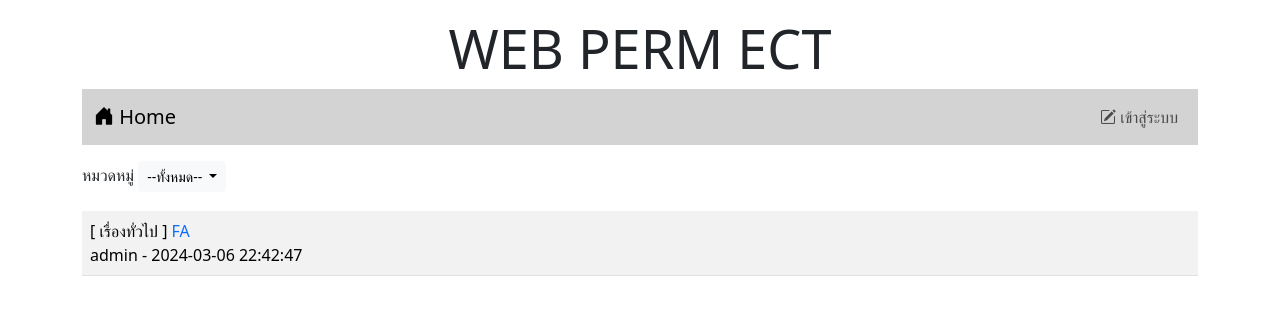
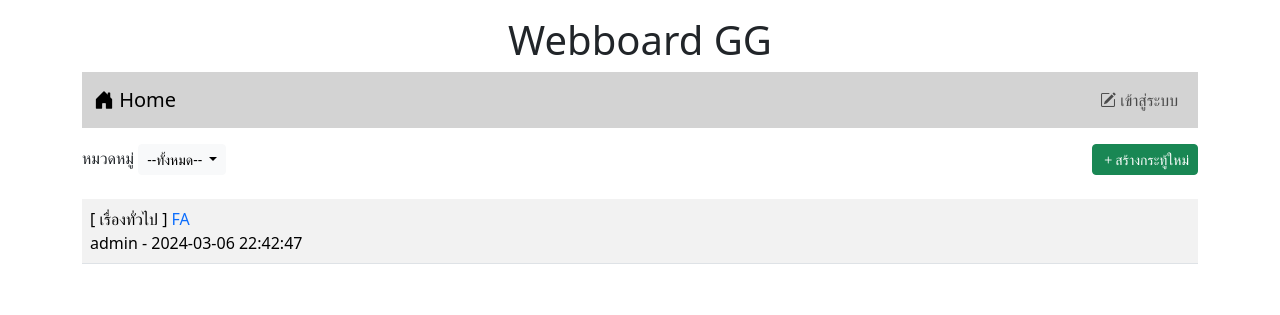
Before and after one commit to pramepree/Webboard_ECT_Prame_3, a PHP site: page / in a window 1280 px wide. Shown: the top 315 px of the page. Run offline with PHP 8.4, Linux system fonts and the light colour scheme; data comes from the database, SQL or seed files in the repository.

Commit message:
รอแก้

```diff
--- a/index.php
+++ b/index.php
@@ -6,41 +6,27 @@ session_start();
 
 <head>
     <meta charset="UTF-8">
+    <meta http-equiv="X-UA-Compatible" content="IE=edge">
     <meta name="viewport" content="width=device-width, initial-scale=1.0">
-    <link rel="stylesheet" href="bootstrap-5.3.2-dist/css/bootstrap.min.css">
-    <link rel="stylesheet" href="https://cdn.jsdelivr.net/npm/bootstrap-icons@1.11.3/font/bootstrap-icons.min.css">
-    <script src="bootstrap-5.3.2-dist/js/bootstrap.bundle.min.js"></script>
-    <title style="text-align: center; font-size: 54px;">WEB PERM WEB PERM</title>
+    <link href="https://cdn.jsdelivr.net/npm/bootstrap@5.3.0-alpha1/dist/css/bootstrap.min.css" rel="stylesheet" integrity="sha384-GLhlTQ8iRABdZLl6O3oVMWSktQOp6b7In1Zl3/Jr59b6EGGoI1aFkw7cmDA6j6gD" crossorigin="anonymous">
+    <script src="https://cdn.jsdelivr.net/npm/bootstrap@5.3.0-alpha1/dist/js/bootstrap.bundle.min.js" integrity="sha384-w76AqPfDkMBDXo30jS1Sgez6pr3x5MlQ1ZAGC+nuZB+EYdgRZgiwxhTBTkF7CXvN" crossorigin="anonymous"></script>
+    <link rel="stylesheet" href="https://cdn.jsdelivr.net/npm/bootstrap-icons@1.10.3/font/bootstrap-icons.css">
+    <title>Webboard PERM</title>
+    <script>
+        function myFunction() {
+            let r = confirm("ต้องการจะลบจริงหรือไม่ ??")
+            return r;
+        }
+    </script>
 </head>
 
 <body>
-    <div class="container-lg">
-        <h1 style="text-align: center;font-size: 54px;" class="mt-3">WEB PERM ECT</h1>
-        <nav class="navbar navbar-expand-lg" style="background-color:#d3d3d3;">
-            <div class="container-fluid">
-                <a class="navbar-brand" href="index.php"><i class="bi bi-house-door-fill"></i> Home</a>
-                <ul class="navbar-nav">
-                    <?php if (!isset($_SESSION['id'])) { ?>
-                        <li class="nav-item">
-                            <a class="nav-link" aria-current="page" href="login.php"><i class="bi bi-pencil-square"></i> เข้าสู่ระบบ</a>
-                        </li>
-                    <?php } else { ?>
-                        <li class="nav-item dropdown">
-                            <a class="btn btn-outline-secondary btn-sm dropdown-toggle" href="#" role="button" data-bs-toggle="dropdown" aria-expanded="false">
-                                <i class="bi bi-person-circle"></i> <?php echo $_SESSION['username']; ?>
-                            </a>
-                            <ul class="dropdown-menu">
-                                <li><a class="dropdown-item" href="logout.php"><i class="bi bi-power"></i> ออกจากระบบ</a></li>
-                            </ul>
-                        </li>
-                    <?php } ?>
-                </ul>
-            </div>
-        </nav>
+    <div class="container">
+        <h1 style="text-align: center;" class="mt-3">Webboard GG</h1>
+        <?php include "nav.php"; ?>
 
         <div class="mt-3 d-flex justify-content-between">
             <div>
-
                 <label>หมวดหมู่</label>
                 <span class="dropdown">
                     <button class="btn btn-light dropdown-toggle btn-sm" type="button" id="Button2" data-bs-toggle="dropdown" aria-expanded="false">--ทั้งหมด--
@@ -58,45 +44,34 @@ session_start();
                         ?>
                     </ul>
                 </span>
+            </div>
+            <div><a href="newpost.php" class="btn btn-success btn-sm">
+                    <i class="bi bi-plus"></i>สร้างกระทู้ใหม่
+                </a></div>
+        </div>
 
-            </div>
-            <container>
-                <hr>
-                <hr>
-            </container>
-            <?php if (isset($_SESSION['id'])) { ?>
-                <div><a href="newpost.php" class="btn btn-success btn-sm"><i class="bi bi-plus-circle">
-                        </i> สร้างกระทู้ใหม่</a></div>
-            <?php } ?>
-        </div>
-        <table class="table table-striped">
+
+        <table class="table table-striped mt-4">
             <?php
             $conn = new PDO("mysql:host=localhost;dbname=webboard;charset=utf8", "root", "");
-            $sql = "SELECT category.name, post.title, post.id, user.login, post.post_date FROM post
-            INNER JOIN user ON (post.user_id = user.id)
-            INNER JOIN category ON (post.cat_id = category.id) ORDER BY post.post_date DESC";
+            $sql = "SELECT t3.name,t1.title,t1.id,t2.login,t1.post_date FROM post as t1
+        INNER JOIN user as t2 ON (t1.user_id=t2.id)
+        INNER JOIN category as t3 ON (t1.cat_id=t3.id) ORDER BY t1.post_date DESC";
             $result = $conn->query($sql);
             while ($row = $result->fetch()) {
-                echo "<tr><td>[ $row[0] ] <a href=\"post.php?id=$row[2]\" style=\"text-decoration:none\">$row[1]</a><br>$row[3] - $row[4]</td></tr>";
-
+                echo "<tr><td class='d-flex justify-content-between'>
+            <div>[ $row[0] ] <a href=post.php?id=$row[2]
+            style=text-decoration:none>$row[1]</a><br>$row[3] - $row[4]</div>";
+                if (isset($_SESSION['id']) && $_SESSION['role'] == 'a') {
+                    echo "<div class='me-2 align-self-center'><a href=delete.php?id=$row[2]
+                class='btn btn-danger btn-sm' onclick='return myFunction()'><i class='bi bi-trash'</i></a></div>";
+                }
+                echo "</td></tr>";
             }
             $conn = null;
             ?>
         </table>
 
-
-        <!-- <table class="table table-striped mt-4 ">
-        <?php
-        for ($i = 1; $i <= 10; $i++) {
-            echo "<tr><td class = 'd-flex justify-content-between'><a href = post.php?id=$i style = text-decoration:none>กระทู้ $i</a>";
-            if (isset($_SESSION['id']) && $_SESSION['role'] == 'a') {
-                echo "&nbsp;&nbsp;<a href=delete.php?id=$i
-                class = 'btn btn-danger btn-sm'><i class='bi bi-trash'></i></a>";
-            }
-            echo "</td></tr>";
-        }
-        ?>
-    </table> -->
     </div>
 </body>
 
```
Also changed, not shown: delete.php (+11 -4 lines), register.php (+35 -5 lines).
